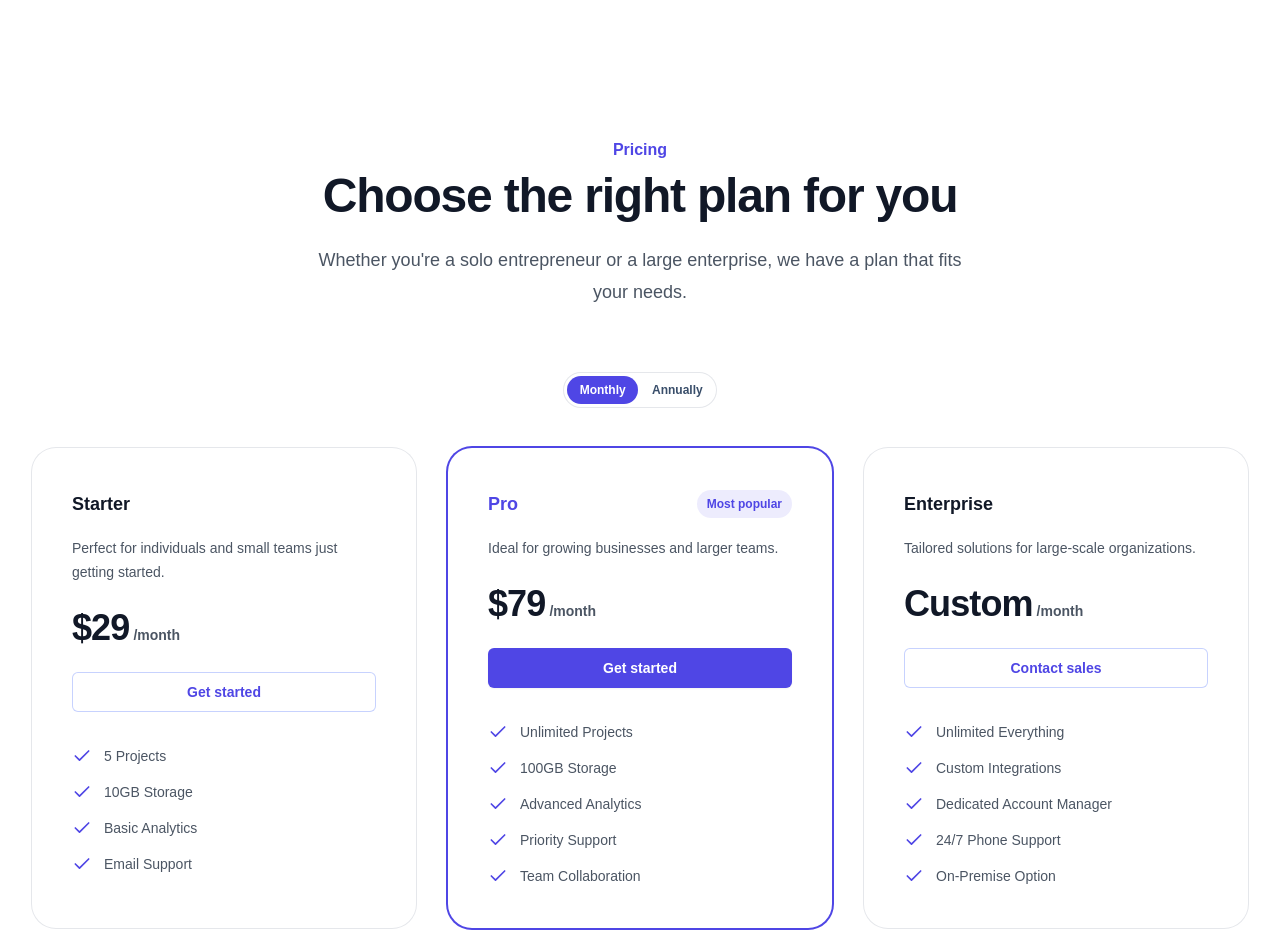
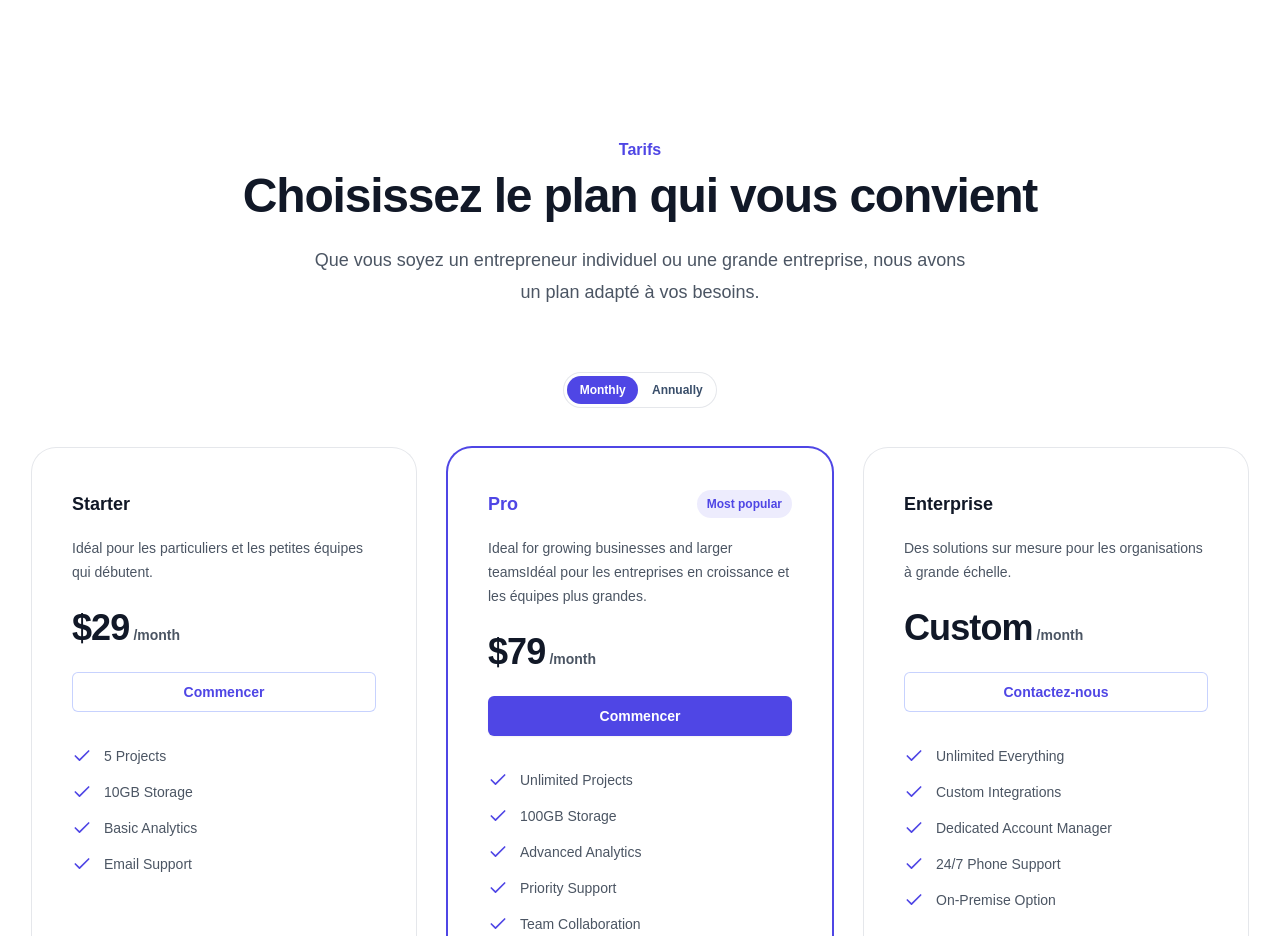
Before and after one commit to Osiris8/nextai, a Next.js app: page / in a window 1280 px wide. Shown: the part 1720-2656 px from the top of the page. Built offline with nearby package versions, Linux system fonts and the light colour scheme.

Commit message:
update Pricing content component

```diff
--- a/components/Pricing.tsx
+++ b/components/Pricing.tsx
@@ -1,3 +1,5 @@
+"use client";
+import React, { useState } from "react";
 import { Check } from "lucide-react";
 
 const tiers = [
@@ -5,9 +7,10 @@ const tiers = [
     name: "Starter",
     id: "tier-starter",
     href: "#",
-    priceMonthly: "$29",
+    priceMonthly: 29,
+    priceAnnually: 290,
     description:
-      "Perfect for individuals and small teams just getting started.",
+      "Idéal pour les particuliers et les petites équipes qui débutent.",
     features: [
       "5 Projects",
       "10GB Storage",
@@ -20,8 +23,10 @@ const tiers = [
     name: "Pro",
     id: "tier-pro",
     href: "#",
-    priceMonthly: "$79",
-    description: "Ideal for growing businesses and larger teams.",
+    priceMonthly: 79,
+    priceAnnually: 790,
+    description:
+      "Ideal for growing businesses and larger teamsIdéal pour les entreprises en croissance et les équipes plus grandes.",
     features: [
       "Unlimited Projects",
       "100GB Storage",
@@ -36,7 +41,9 @@ const tiers = [
     id: "tier-enterprise",
     href: "#",
     priceMonthly: "Custom",
-    description: "Tailored solutions for large-scale organizations.",
+    priceAnnually: "Custom",
+    description:
+      "Des solutions sur mesure pour les organisations à grande échelle.",
     features: [
       "Unlimited Everything",
       "Custom Integrations",
@@ -53,40 +60,57 @@ function classNames(...classes: string[]) {
 }
 
 export default function Pricing() {
+  const [frequency, setFrequency] = useState<"monthly" | "annually">("monthly");
+
+  const handleFrequencyChange = (newFrequency: "monthly" | "annually") => {
+    setFrequency(newFrequency);
+  };
+
   return (
     <div className="bg-white py-24 sm:py-32">
       <div className="mx-auto max-w-7xl px-6 lg:px-8">
         <div className="mx-auto max-w-4xl text-center">
           <h2 className="text-base font-semibold leading-7 text-indigo-600">
-            Pricing
+            Tarifs
           </h2>
           <p className="mt-2 text-4xl font-bold tracking-tight text-gray-900 sm:text-5xl">
-            Choose the right plan for&nbsp;you
+            Choisissez le plan qui vous convient
           </p>
         </div>
         <p className="mx-auto mt-6 max-w-2xl text-center text-lg leading-8 text-gray-600">
-          Whether you&#39;re a solo entrepreneur or a large enterprise, we have
-          a plan that fits your needs.
+          Que vous soyez un entrepreneur individuel ou une grande entreprise,
+          nous avons un plan adapté à vos besoins.
         </p>
         <div className="mt-16 flex justify-center">
           <fieldset className="grid grid-cols-2 gap-x-1 rounded-full p-1 text-center text-xs font-semibold leading-5 ring-1 ring-inset ring-gray-200">
             <legend className="sr-only">Payment frequency</legend>
-            <label className="cursor-pointer rounded-full px-2.5 py-1 bg-indigo-600 text-white">
+            <label
+              className={`cursor-pointer rounded-full px-2.5 py-1 ${
+                frequency === "monthly" ? "bg-indigo-600 text-white" : ""
+              }`}
+            >
               <input
                 type="radio"
                 name="frequency"
                 value="monthly"
                 className="sr-only"
-                defaultChecked
+                checked={frequency === "monthly"}
+                onChange={() => handleFrequencyChange("monthly")}
               />
               <span>Monthly</span>
             </label>
-            <label className="cursor-pointer rounded-full px-2.5 py-1">
+            <label
+              className={`cursor-pointer rounded-full px-2.5 py-1 ${
+                frequency === "annually" ? "bg-indigo-600 text-white" : ""
+              }`}
+            >
               <input
                 type="radio"
                 name="frequency"
                 value="annually"
                 className="sr-only"
+                checked={frequency === "annually"}
+                onChange={() => handleFrequencyChange("annually")}
               />
               <span>Annually</span>
             </label>
@@ -124,10 +148,24 @@ export default function Pricing() {
               </p>
               <p className="mt-6 flex items-baseline gap-x-1">
                 <span className="text-4xl font-bold tracking-tight text-gray-900">
-                  {tier.priceMonthly}
+                  {typeof tier[
+                    frequency === "monthly" ? "priceMonthly" : "priceAnnually"
+                  ] === "number"
+                    ? `$${
+                        tier[
+                          frequency === "monthly"
+                            ? "priceMonthly"
+                            : "priceAnnually"
+                        ]
+                      }`
+                    : tier[
+                        frequency === "monthly"
+                          ? "priceMonthly"
+                          : "priceAnnually"
+                      ]}
                 </span>
                 <span className="text-sm font-semibold leading-6 text-gray-600">
-                  /month
+                  /{frequency === "monthly" ? "month" : "year"}
                 </span>
               </p>
               <a
@@ -140,7 +178,7 @@ export default function Pricing() {
                   "mt-6 block rounded-md py-2 px-3 text-center text-sm font-semibold leading-6 focus-visible:outline focus-visible:outline-2 focus-visible:outline-offset-2 focus-visible:outline-indigo-600"
                 )}
               >
-                {tier.name === "Enterprise" ? "Contact sales" : "Get started"}
+                {tier.name === "Enterprise" ? "Contactez-nous" : "Commencer"}
               </a>
               <ul
                 role="list"
```
